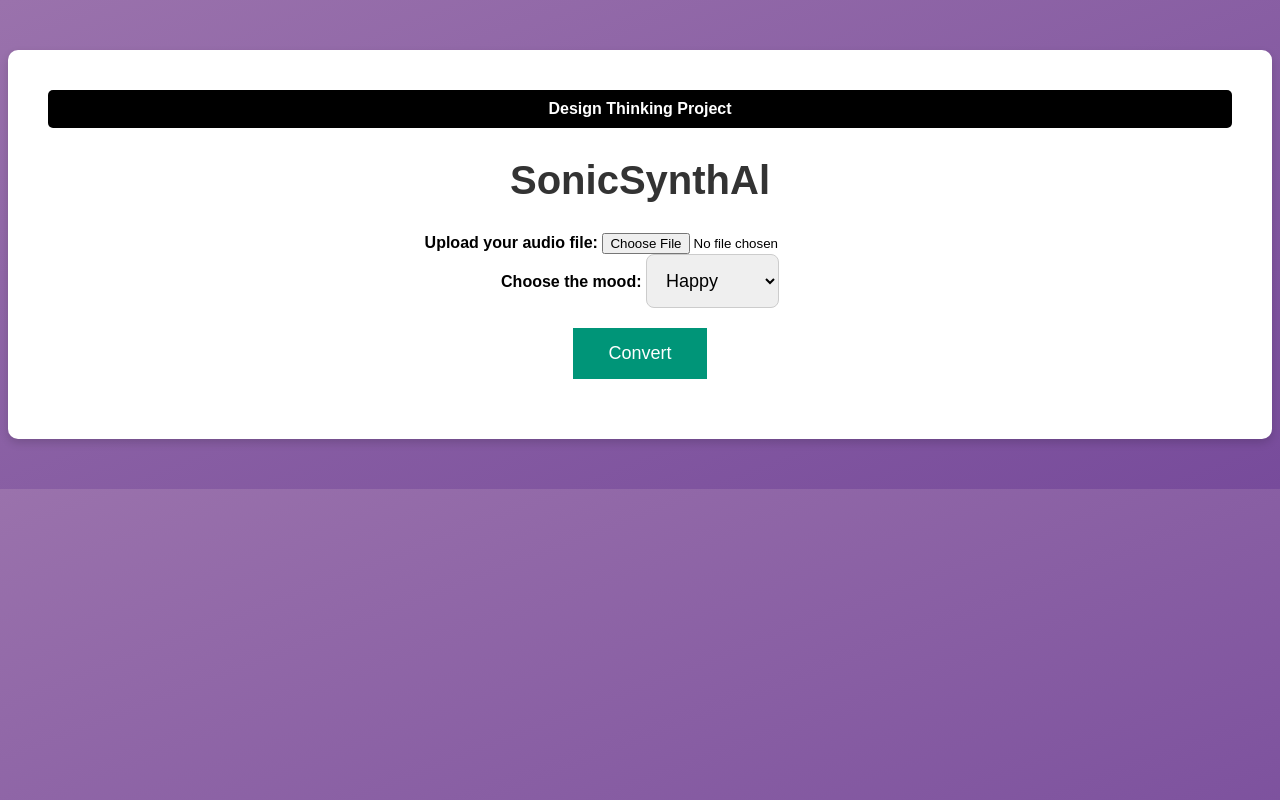
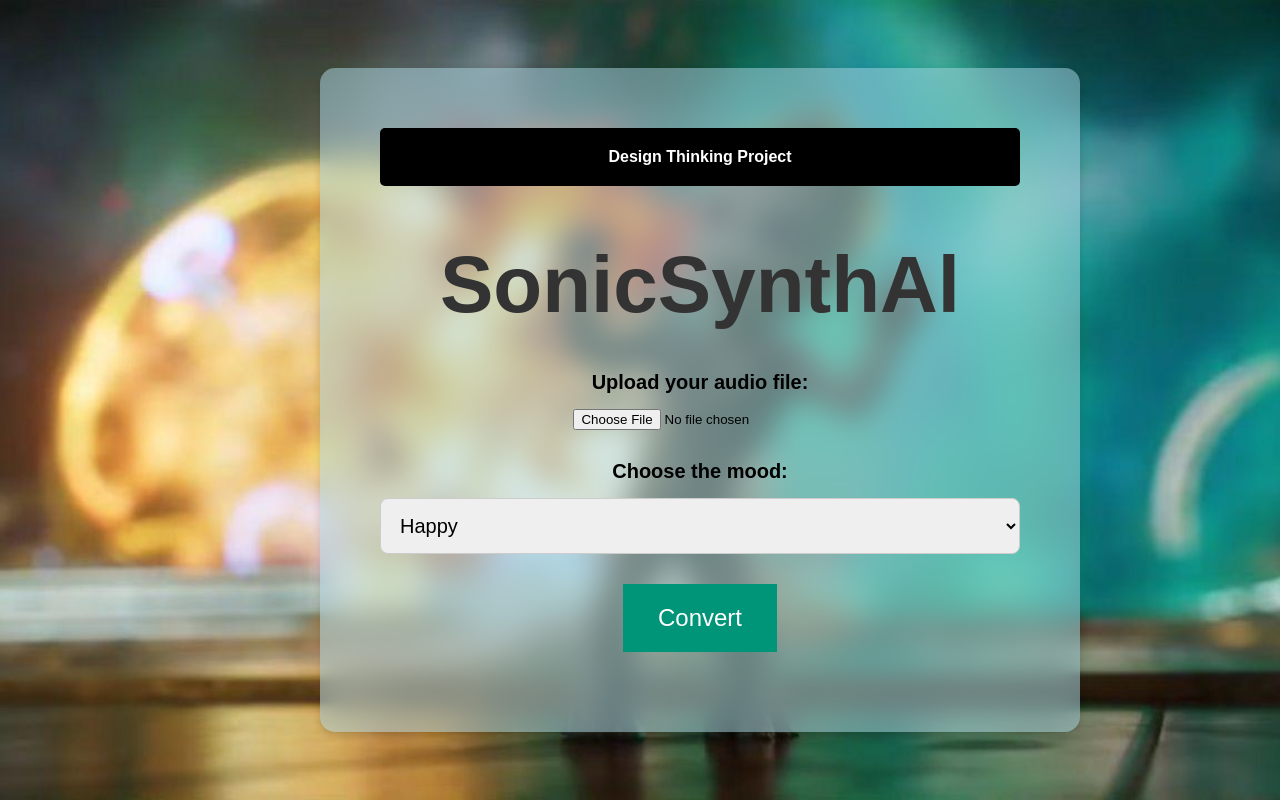
Before and after one commit to vismaydeeps/SonicSynthAI, a plain HTML site: page index.html in a window 1280 px wide. Drawn offline with Linux system fonts and the light colour scheme.

Commit message:
Update style.css

```diff
--- a/style.css
+++ b/style.css
@@ -1,22 +1,35 @@
-/* styles.css */
+/* style.css */
 
 body {
-    background: linear-gradient(to bottom right, #9a72ac, #774b9b);
+    background-image: url("groot.jpg");
+    background-repeat: no-repeat;
+    background-position: center;
+    background-size: cover;
     font-family: 'Poppins', sans-serif;
     text-align: center;
+    margin: 0;
+    padding: 0;
+    display: flex;
+    align-items: center;
+    justify-content: center;
+    height: 100vh;
 }
 
 .container {
-    margin: 50px auto;
-    padding: 40px;
-    border-radius: 10px;
-    background-color: #fff;
+    background: rgba(173, 216, 230, 0.5);
+    backdrop-filter: blur(15px);
+    border-radius: 15px;
     box-shadow: 0px 4px 8px rgba(0, 0, 0, 0.15);
+    padding: 60px;
+    max-width: 900px;
+    max-height: 800px;
+    width: 100%;
+    margin: auto;
 }
 
 .top-box {
     background-color: #000;
-    padding: 10px 20px;
+    padding: 20px;
     margin-bottom: 30px;
     color: #fff;
     font-weight: bold;
@@ -25,47 +38,52 @@ body {
 }
 
 h1 {
-    font-size: 40px;
+    font-size: 80px;
     color: #333;
-    margin-bottom: 30px;
+    margin-bottom: 40px;
 }
 
 .upload-button {
     background-color: #009578;
     border: none;
     color: #fff;
-    padding: 15px 35px;
+    padding: 20px 35px; /* Increased padding for the Choose File button */
     text-align: center;
     text-decoration: none;
     display: inline-block;
-    font-size: 18px;
+    font-size: 24px;
     margin-bottom: 20px;
     cursor: pointer;
-  }
-
-  .dropdown {
-    margin-bottom: 20px;
 }
 
 .dropdown-select {
     padding: 15px;
     border: 1px solid #ccc;
     border-radius: 8px;
-    font-size: 18px;
+    font-size: 20px;
+    width: 100%;
 }
 
 label {
     font-weight: bold;
-    margin-bottom: 5px;
+    margin-bottom: 15px;
+    display: block;
+    font-size: 20px;
+}
+
+.upload-section,
+.dropdown {
+    margin-bottom: 30px;
 }
 
 @media (max-width: 768px) {
     .container {
         margin: 20px auto;
         padding: 20px;
-      font-size: 16px;
+        font-size: 18px;
     }
+
     h1 {
-      font-size: 28px;
+        font-size: 36px;
     }
 }
```
Lines whose indentation alone changed are shown as unchanged.
